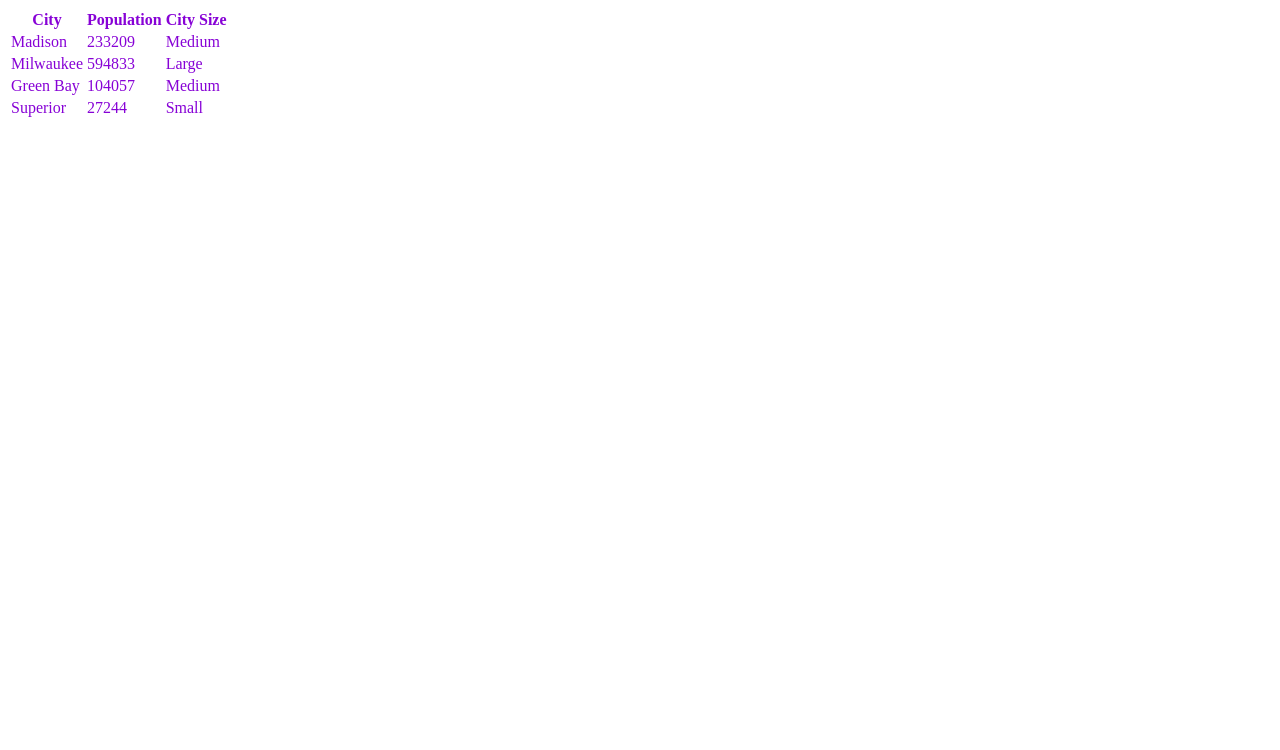
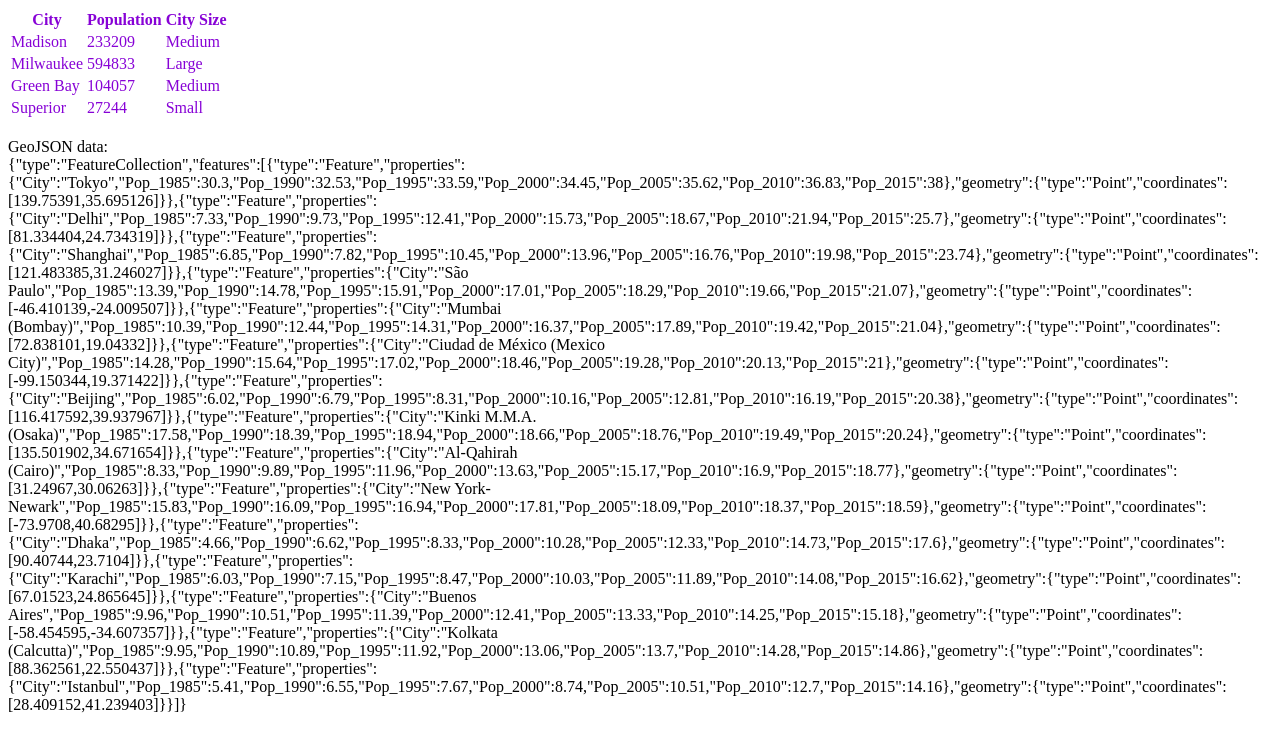
Before and after one commit to Kyle-McNair/Unit-1, a plain HTML site: page index.html in a window 1280 px wide. Both pictures are taken after a click on the element 118 px from the left and 64 px from the top of the page. Drawn offline with Linux system fonts and the light colour scheme.

Commit message:
Week 4 Activity Completed
Week 4 Activity Completed

```diff
--- a/index.html
+++ b/index.html
@@ -4,7 +4,7 @@
     <head>
         <meta charset="utf-8">
         <meta name="viewport" content="width=device-width">
-            <title>Lesson 2</title>
+            <title>Lesson 3</title>
 
         <!--put your external stylesheet links here-->
         <link rel="stylesheet" href="css/style.css">
@@ -25,6 +25,6 @@
 
         <!--put your external script links here-->
         <script type="text/javascript" src="lib/jquery-3.4.1.js"></script>
-        <script type="text/javascript" src="js/main_with_debug.js"></script>
+        <script type="text/javascript" src="js/main.js"></script>
     </body>
 </html>
--- a/js/main.js
+++ b/js/main.js
@@ -1,6 +1,8 @@
 //initialize function called when the script loads
+//debugAjax() function is now added
 function initialize(){
-    cities();
+	cities();
+  debugAjax();
 };
 
 //function to create a table with cities and their populations
@@ -41,8 +43,120 @@ function cities(){
         //add the row's html string to the table
         $("table").append(rowHtml);
     };
+	//Calls the addColumns function to be executed in the table.
+	addColumns(cityPop);
+	//Calls the addEvents function to be executed in the table.
+    addEvents();
+};
+//create the function addColumns, have the variable cityPop be the parameter.
+function addColumns(cityPop){
+    //Part of the function that will dictate on what will be added in the column/rows.
+    $('tr').each(function(i){
+		//if-statement if there is a blank column, it will add the column header label "City Size"
+    	if (i == 0){
+			//this will add the column label "City Size" within the table.
+			$(this).append('<th>City Size</th>');
+			//else statement will label the category of city size being either small, medium, or large.
+    	} else {
+			//variable CitySize is created to determine to classify the size category for each city.
+    		var citySize;
+			//another if-statement in the else-statement.
+			//if the city population is less than 100,000 people, it is classified as small.
+    		if (cityPop[i-1].population < 100000){
+    			citySize = 'Small';
+			//if the city population is less than 500,000 but greater than 100,000 it is classified as medium.
+    		} else if (cityPop[i-1].population < 500000){
+    			citySize = 'Medium';
+			//if neither of the previous if-statements go through, it means that the city is larger than those population ranges, and is classified as large.
+    		} else {
+    			citySize = 'Large';
+    		};
+			//Variable citySize needs to be used in order to excecute within the if-statement
+			//Still in the else-statement, where it will append (label) the city sizes for each
+			//Wisconsin city.
+			$(this).append('<td>'+ citySize +'</td>');
+
+
+    	};
+    });
+};
+//create the function addEvents.
+function addEvents(){
+	//jquery mouseover is called if the mouse hovers over the table of listed cities,
+	//the mouseover function will execute.
+	//goal of this jquery function is for the table to change colors every time the
+	//mouse hovers over the table.
+	$('table').mouseover(function(){
+		//variable color is formed.
+		var color = "rgb(";
+		//for loop is called, where i is created as the variable and colors will be
+		//randomly generated to create rgb values in the end.
+		//i is ranged from 0-3 in order to list out the rgb values in the loop.
+		for (var i=0; i<3; i++){
+			//random variable will round a random number that was multiplied by 255 (rgb range values)
+			var random = Math.round(Math.random() * 255);
+			//color = color + random
+			//this means color will be assigned to a random number, which will be a rgb value(0-255)
+			color += random;
+			//if statement to list out the colors, if i is less than 2, add a comma in order to continue making random
+			//color values.
+			if (i<2){
+				color += ",";
+			//also helps to list out each rgb value.
+			//if i is between the values of 2-3, it will end a parenthesis at the end.
+			} else {
+				color += ")";
+			}
+		};
+		//css is brought from jquery and will randomly create a color.
+		//this is part of the mouseover function.
+		$(this).css('color', color);
+	});
+	//clickme function is created, where every time the table is clicked,
+	//a popup will appear.
+	function clickme(){
+		//alert is where a window/box will appear on your browser with a message you set.
+		//in this case, your browser will display the alert message saying:
+		//"Hey, you clicked me!"
+		alert('Hey, you clicked me!');
+	};
+	//on is a jquery function, where the table is the event handler to the alert of the click.
+	//if the table is clicked on, the alert window will appear.
+	$('table').on('click', clickme);
 };
 
 
+//debugCallback function is primarily for just making sure the GeoJSON labels itself
+//in the div and below the cities table.
+//mydata is the only variable that will be called in this function, but is created in the
+//next function.
+function debugCallback(mydata){
+	//appending the text label of "GeoJSON data: " as well as the actual
+	//text of the GeoJSON file.
+	//JSON stringify is what helps label the data file.
+    $("#mydiv").append('<br>GeoJSON data: <br>' + JSON.stringify(mydata));
+
+};
+//debugAjax function is what defines the mydata variable, as well as
+//helps execute the debugCallback function.
+function debugAjax(){
+	//mydata variable is defined.
+	var mydata;
+	//ajax() is a jQuery method to have an AJAX request
+	//brings in the GeoJSON file from my data folder
+	$.ajax("data/MegaCities.geojson", {
+		//data type is json
+		dataType: "json",
+		//success brings the debugCallback function that is needed.
+		success: function(response){
+		//defines the mydata.
+        var mydata = response;
+		debugCallback(mydata)
+		//now that mydata is defined, the mydata in debugCallback function
+		//will work and also appear when the debugAjax function is called.
+		}
+	});
+};
 //call the initialize function when the document has loaded
+//call is moved below the added functions.
 $(document).ready(initialize);
```
Also changed, not shown: data/MegaCities.csv (added, +16 -0 lines), data/MegaCities.geojson (added).
